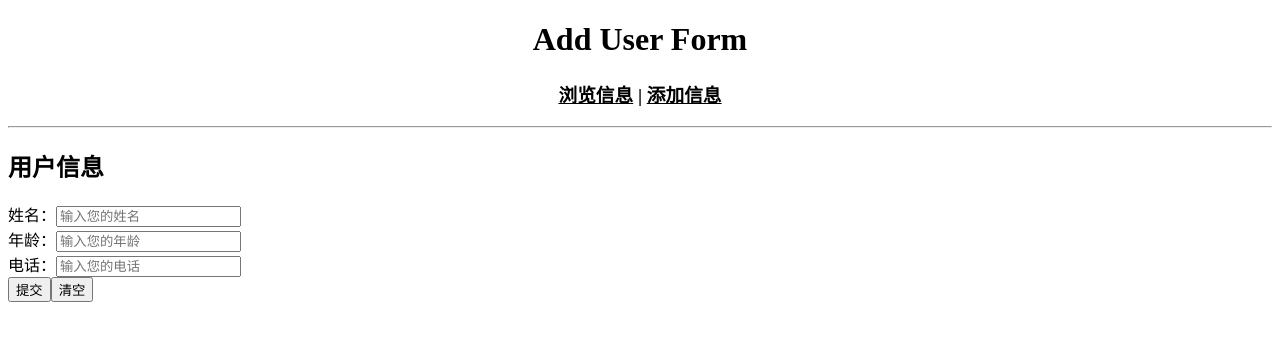
After one commit to tpcmi/learn_Django, a Django app: template templates/myapp/add.html in a window 1280 px wide. The commit adds this page. Shown: the top 341 px of the page. Run offline with Django 3.2, Linux system fonts and the light colour scheme; the template is opened without the code that fills it, so the values that code supplies are empty.

Commit message:
添加add.html

```diff
--- a/myapp/urls.py
+++ b/myapp/urls.py
@@ -3,7 +3,7 @@ from . import views
 
 
 urlpatterns = [
-    path('',views.index,name='index'),
+    path('myapp',views.index,name='index'),
     path('myapp/show',views.show_users,name='show'),
     path('myapp/add',views.add_users,name='add_users'),
     path('myapp/insert',views.insert_users,name='insert_users'),
--- a/myapp/views.py
+++ b/myapp/views.py
@@ -11,7 +11,7 @@ def index(request):
     ulist = mod.filter(age__gte=20)
     for u in ulist:
         print(u.id,u.name,u.age,u.phone)
-    return HttpResponse("First Page.")
+    return HttpResponse("<div style='text-align:center'><h1>First Page</h1><br/><a href='/myapp/show' style='text-decoration:none'>用户信息管理</a></div>")
 
 def show_users(request):
     # try:
@@ -22,7 +22,7 @@ def show_users(request):
     #     return HttpResponse('数据读取错误！')
 
 def add_users(request):
-    pass
+    return render(request,'myapp/add.html')
 
 def insert_users(request):
     pass
--- /dev/null
+++ b/templates/myapp/add.html
@@ -0,0 +1,60 @@
+<!DOCTYPE html>
+<html lang="zh-CN">
+
+<head>
+    <meta charset="utf-8">
+    <title>Add User</title>
+    <!-- <link href="style.css" rel="stylesheet" type="text/css">
+        <script src="script.js" type="text/javascript"> -->
+    </script>
+</head>
+
+<body>
+    <h1>Add User Form</h1>
+    <h3> <a href="/myapp/show">浏览信息</a> | <a href="/myapp/add">添加信息</a> </h3>
+    <hr>
+    <div>
+        <h2>用户信息</h2>
+        <form action="" class="form">
+            <div>
+                <label for="name">姓名：</label><input type="text" id="name" placeholder="输入您的姓名" required>
+            </div>
+            <div>
+                <label for="age">年龄：</label><input type="text" id="age" placeholder="输入您的年龄" required>
+            </div>
+            <div>
+                <label for="tel">电话：</label><input type="text" id="tel" placeholder="输入您的电话" required>
+            </div>
+            <div>
+                <input type="submit" value="提交"><input id="clearForm" type="button" value="清空" onclick="clear();">
+            </div>
+        </form>
+    </div>
+</body>
+<style type="text/css">
+    a:hover {
+        color: blue;
+    }
+
+    a {
+        text-decoration: underline;
+        color: black;
+    }
+
+    h1,
+    h3 {
+        text-align: center;
+    }
+</style>
+<script src="https://cdn.bootcdn.net/ajax/libs/jquery/3.6.0/jquery.js"></script>
+<script>
+
+    function clear(){
+        console.log('here');
+        $('#name').val('');
+        $('#age').val('');
+        $('#tel').val('');
+    };
+    document.getElementById("clearForm").onclick = clear;
+</script>
+</html>
--- a/templates/myapp/index.html
+++ b/templates/myapp/index.html
@@ -10,6 +10,8 @@
     </head>
     <body>
         <h1>List Of Users</h1>
+        <h3> <a href="/myapp/show">浏览信息</a> | <a href="/myapp/add">添加信息</a> </h3>
+        <hr>
         <table>
             <tr>
                 <th>ID</th>
```
Also changed, not shown: static/myapp/style.css (+17 -10 lines), static/myapp/beach.jpg (added).
